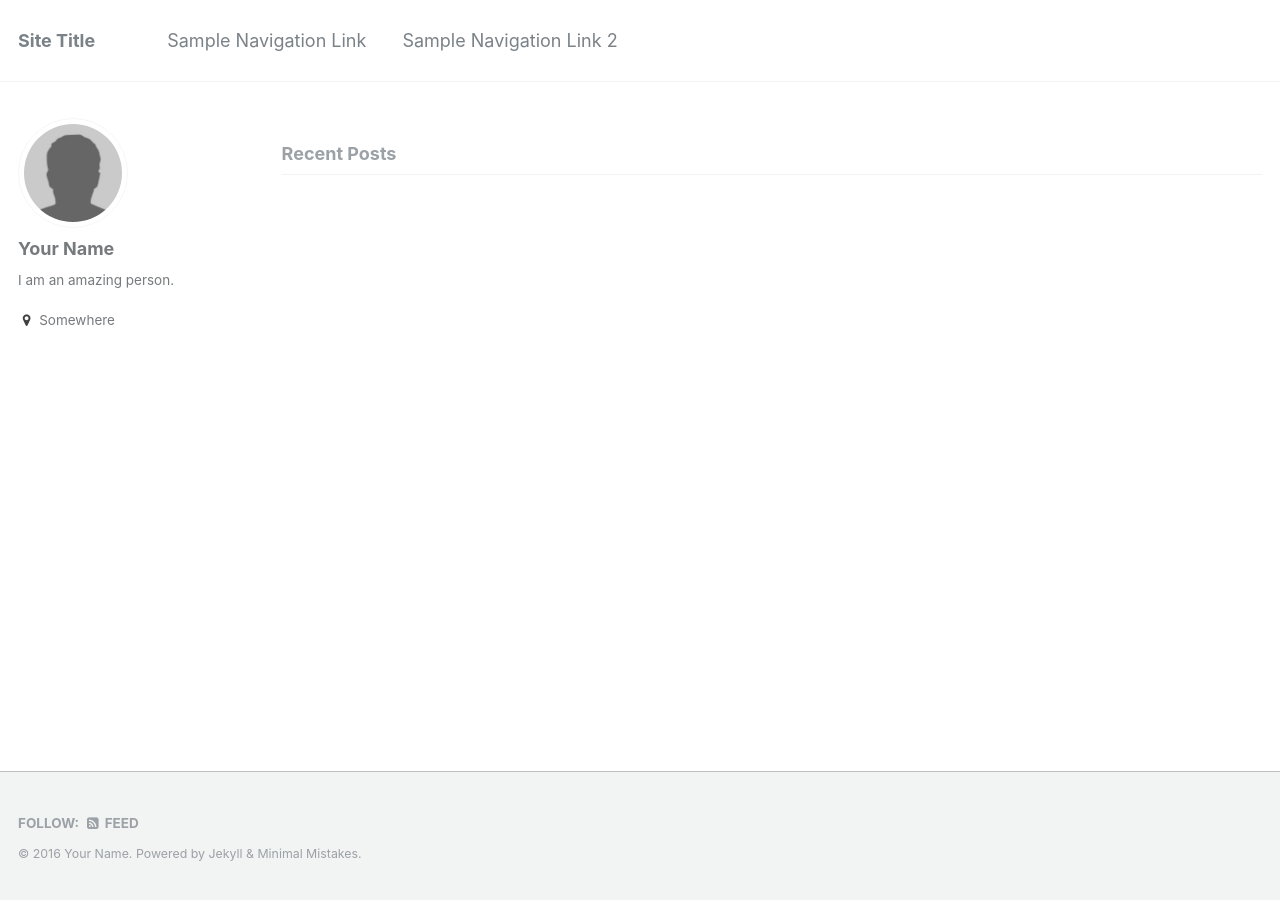
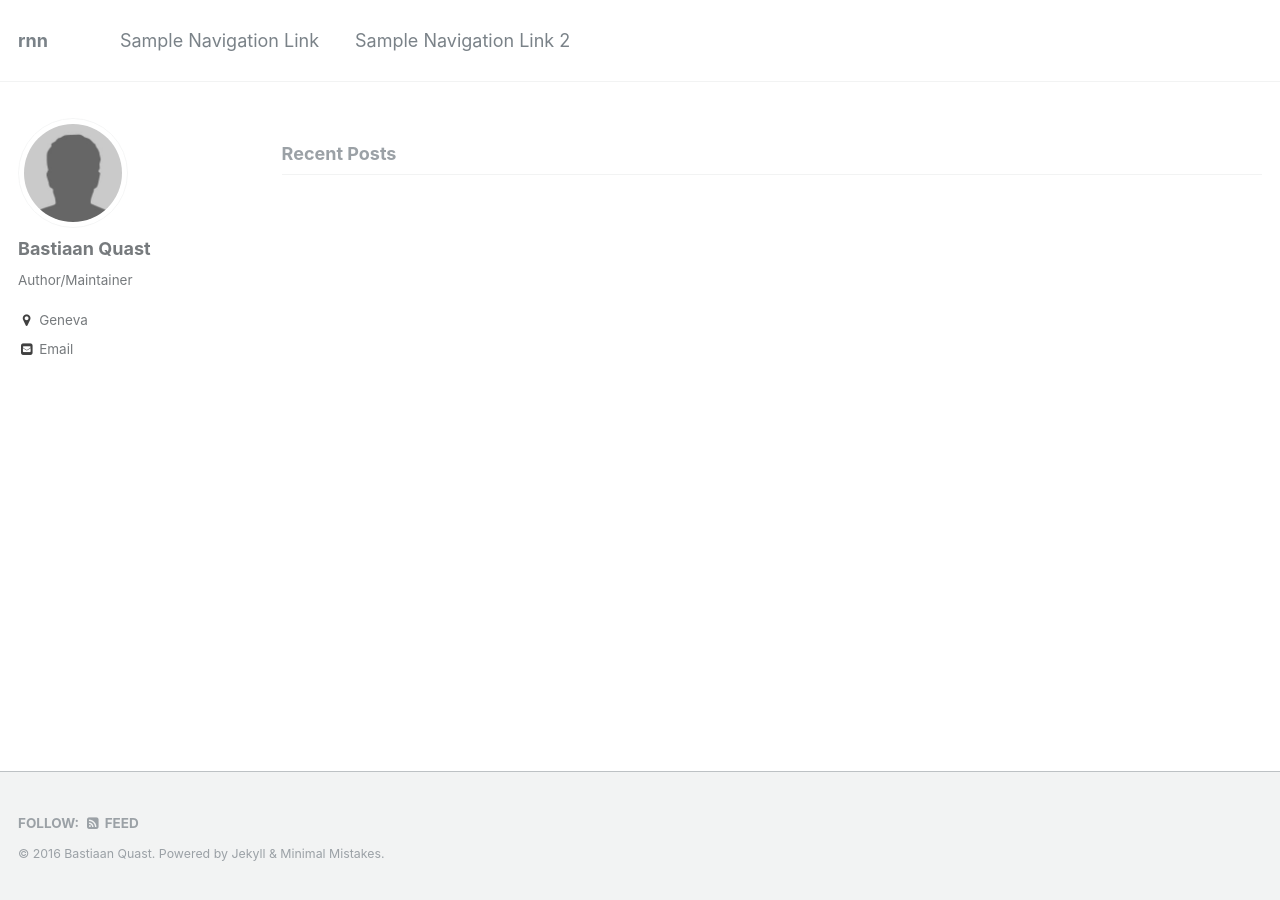
Before and after one commit to bquast/rnn, a Jekyll site: the page built from index.html, in a window 1280 px wide. Built offline with Jekyll 4.4.1, drawn with Linux system fonts in a browser that asks for light colours; the list of posts is cut into pages by our own code.

Commit message:
basic config in yaml file

```diff
--- a/_config.yml
+++ b/_config.yml
@@ -7,13 +7,13 @@
 
 # Site Settings
 locale                   : "en"
-title                    : "Site Title"
+title                    : "rnn"
 title_separator          : "-"
-name                     : "Your Name"
-description              : "An amazing website."
-url                      : # the base hostname & protocol for your site e.g. "https://mmistakes.github.io"
-baseurl                  : # the subpath of your site, e.g. "/blog"
-repository               : # GitHub username/repo-name e.g. "mmistakes/minimal-mistakes"
+name                     : "Bastiaan Quast"
+description              : "Recurrent Neural Networks in R"
+url                      : https://qua.st # the base hostname & protocol for your site e.g. "https://mmistakes.github.io"
+baseurl                  : /rnn # the subpath of your site, e.g. "/blog"
+repository               : bquast/rnn # GitHub username/repo-name e.g. "mmistakes/minimal-mistakes"
 teaser                   : # filename of teaser fallback teaser image placed in /images/, .e.g. "500x300.png"
 # breadcrumbs            : false # true, false (default)
 words_per_minute         : 200
@@ -77,11 +77,11 @@ analytics:
 
 # Site Author
 author:
-  name             : "Your Name"
+  name             : "Bastiaan Quast"
   avatar           : "bio-photo.jpg"
-  bio              : "I am an amazing person."
-  location         : "Somewhere"
-  email            :
+  bio              : "Author/Maintainer"
+  location         : "Geneva"
+  email            : "bquast@gmail.com"
   uri              :
   bitbucket        :
   codepen          :
```
